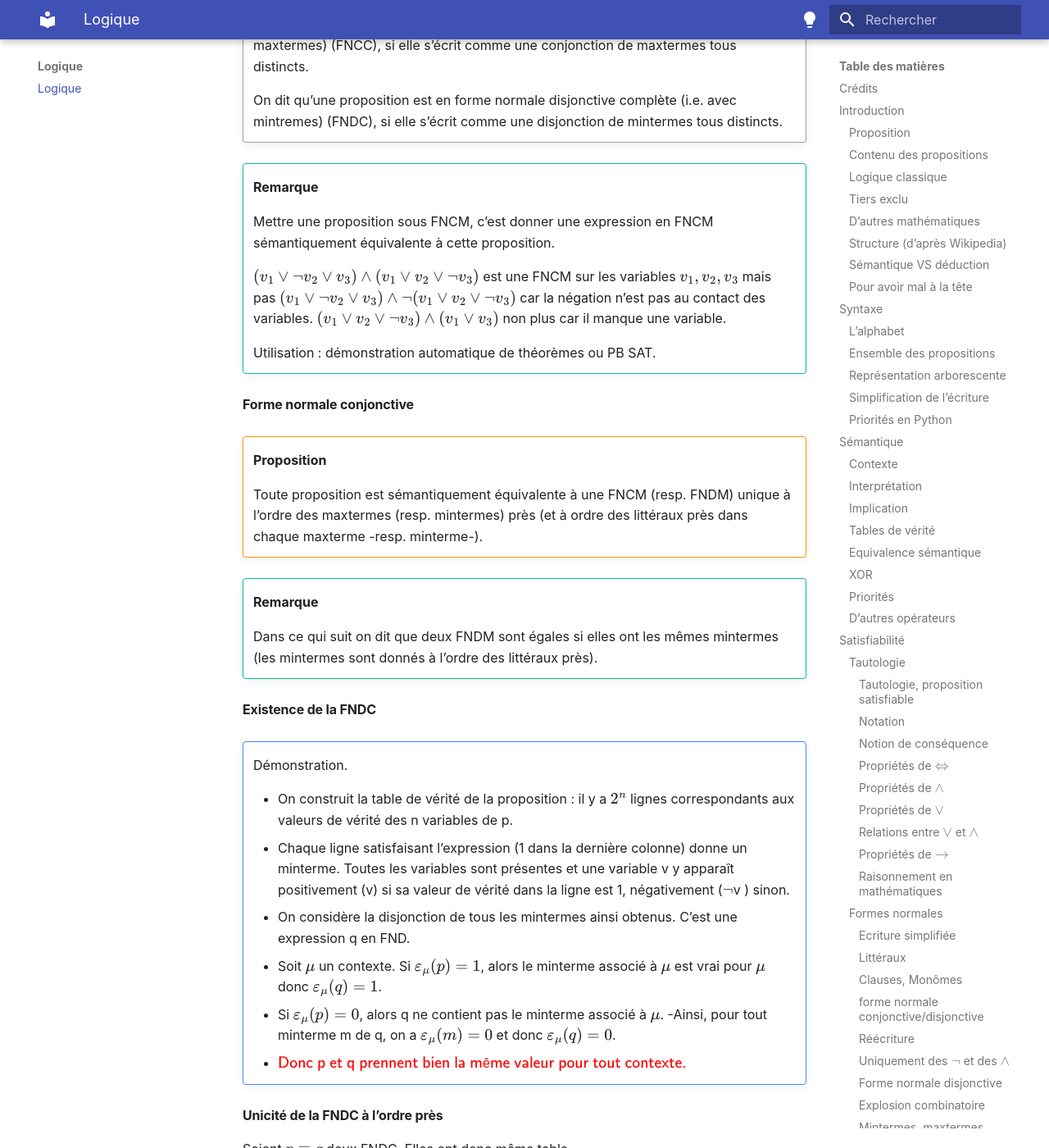
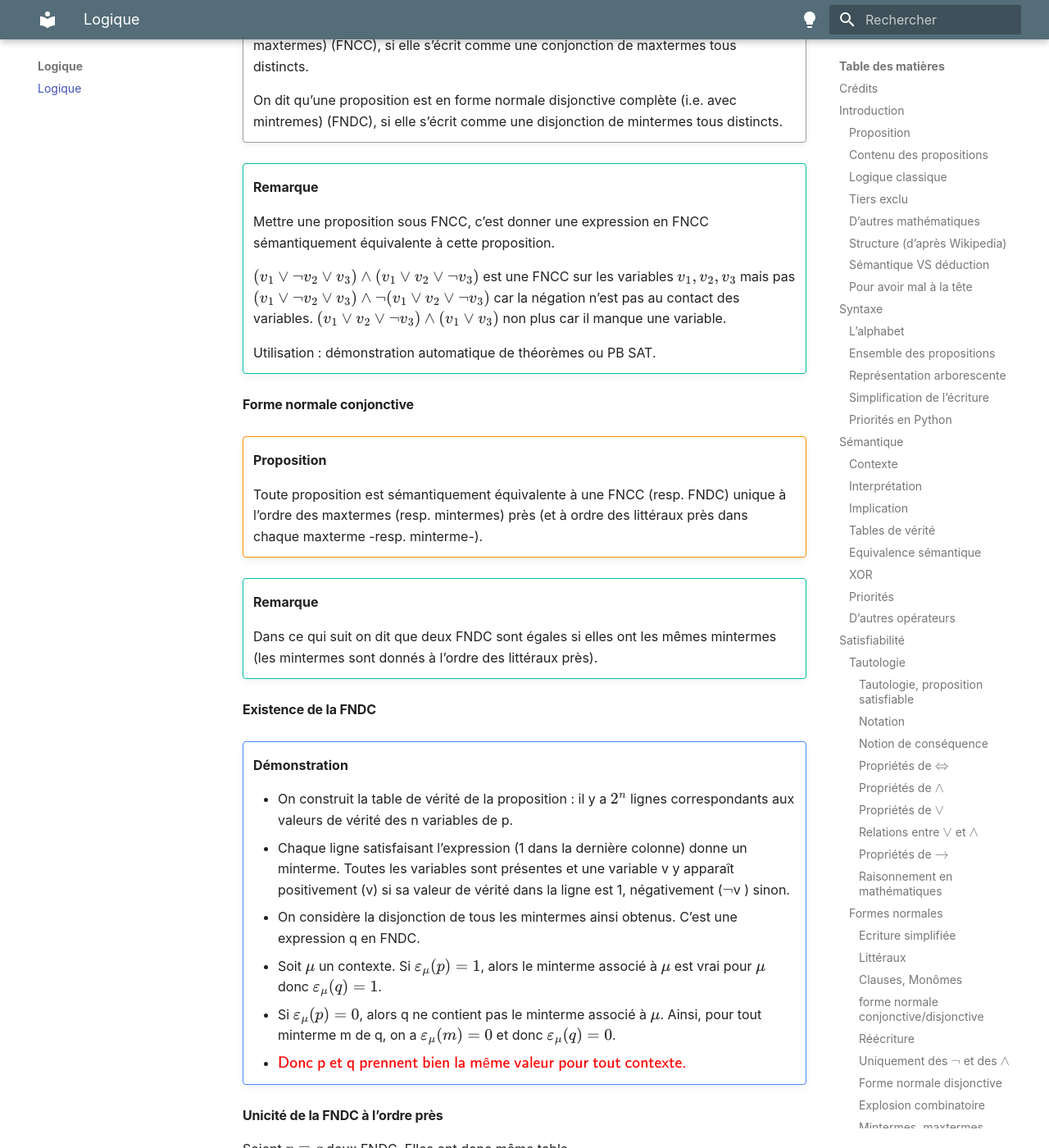
Before and after one commit to mp2i-thiers/mp2i-thiers.github.io, an MkDocs documentation site: the page built from docs/Logique/logique.md, in a window 1280 px wide and 1400 px high, scrolled down 19142 px. Shown: the whole window at 82% size. Built offline with MkDocs 1.6.1 and Material for MkDocs 9.7.7, drawn with Linux system fonts in a browser that asks for light colours; some of the changed text lies outside the part shown.

Commit message:
Fix dingueries de lorentzo

```diff
--- a/docs/Logique/logique.md
+++ b/docs/Logique/logique.md
@@ -573,9 +573,9 @@ $$
 !!! tip ""
     **Remarque**
 
-    Mettre une proposition sous FNCM, c’est donner une expression en  FNCM sémantiquement équivalente à cette proposition.
+    Mettre une proposition sous FNCC, c’est donner une expression en  FNCC sémantiquement équivalente à cette proposition.
 
-    $(v_1 \vee  \neg v_2 \vee  v_3) \wedge  (v_1 \vee  v_2 \vee  \neg v_3)$ est une FNCM sur les variables  $v_1, v_2, v_3$ mais pas $(v_1\vee  \neg v_2 \vee  v_3) \wedge  \neg (v_1 \vee  v_2 \vee  \neg v_3)$ car la négation  n’est pas au contact des variables. $(v_1 \vee v_2 \vee \neg v_3 ) \wedge (v_1 \vee v_3 )$ non plus car il manque une variable.
+    $(v_1 \vee  \neg v_2 \vee  v_3) \wedge  (v_1 \vee  v_2 \vee  \neg v_3)$ est une FNCC sur les variables  $v_1, v_2, v_3$ mais pas $(v_1\vee  \neg v_2 \vee  v_3) \wedge  \neg (v_1 \vee  v_2 \vee  \neg v_3)$ car la négation  n’est pas au contact des variables. $(v_1 \vee v_2 \vee \neg v_3 ) \wedge (v_1 \vee v_3 )$ non plus car il manque une variable.
 
     Utilisation : démonstration automatique de théorèmes ou PB SAT.
 
@@ -584,23 +584,23 @@ $$
 !!! warning ""
     **Proposition**
 
-    Toute proposition est sémantiquement équivalente à une FNCM (resp.  FNDM) unique à l’ordre des maxtermes (resp. mintermes) près (et à ordre  des littéraux près dans chaque maxterme -resp. minterme-).
+    Toute proposition est sémantiquement équivalente à une FNCC (resp.  FNDC) unique à l’ordre des maxtermes (resp. mintermes) près (et à ordre  des littéraux près dans chaque maxterme -resp. minterme-).
 
 !!! tip ""
     **Remarque**
 
-    Dans ce qui suit on dit que deux FNDM sont égales si elles ont les mêmes mintermes (les mintermes sont donnés à l’ordre des littéraux près).
+    Dans ce qui suit on dit que deux FNDC sont égales si elles ont les mêmes mintermes (les mintermes sont donnés à l’ordre des littéraux près).
 
 #### Existence de la FNDC
 
 !!! note ""
-    Démonstration.
+    **Démonstration**
 
     - On construit la table de vérité de la proposition : il y a $2^n$ lignes  correspondants aux valeurs de vérité des n variables de p.
     - Chaque ligne satisfaisant l’expression (1 dans la dernière colonne)  donne un minterme. Toutes les variables sont présentes et une variable v y apparaît positivement (v) si sa valeur de vérité dans la  ligne est 1, négativement ($\neg$v ) sinon.
-    - On considère la disjonction de tous les mintermes ainsi obtenus. C’est  une expression q en FND.
+    - On considère la disjonction de tous les mintermes ainsi obtenus. C’est  une expression q en FNDC.
     - Soit $\mu$ un contexte. Si $\varepsilon_\mu(p) = 1$, alors le minterme associé à $\mu$ est  vrai pour $\mu$ donc $\varepsilon_\mu(q) = 1$.
-    - Si $\varepsilon_\mu(p) = 0$, alors q ne contient pas le minterme associé à $\mu$. -Ainsi,  pour tout minterme m de q, on a $\varepsilon_\mu(m)=0$ et donc $\varepsilon_\mu(q) = 0$.
+    - Si $\varepsilon_\mu(p) = 0$, alors q ne contient pas le minterme associé à $\mu$. Ainsi,  pour tout minterme m de q, on a $\varepsilon_\mu(m)=0$ et donc $\varepsilon_\mu(q) = 0$.
     - $\color{red}{\textsf{Donc p et q prennent bien la même valeur pour tout contexte.}}$
 
 #### Unicité de la FNDC à l’ordre près
--- a/mkdocs.yml
+++ b/mkdocs.yml
@@ -19,14 +19,14 @@ theme:
   palette:
     - media: "(prefers-color-scheme: light)"
       scheme: default
-      primary: indigo
+      primary: blue grey
       accent: blue
       toggle:
           icon: material/lightbulb
           name: Passer au mode nuit
     - media: "(prefers-color-scheme: dark)"
       scheme: slate
-      primary: indigo
+      primary: blue grey
       accent: blue
       toggle:
           icon: material/lightbulb-outline
```
Also changed, not shown: other parts of docs/Logique/logique.md (+1 -1 lines).
